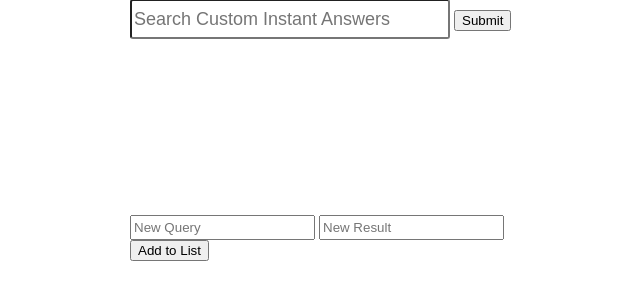
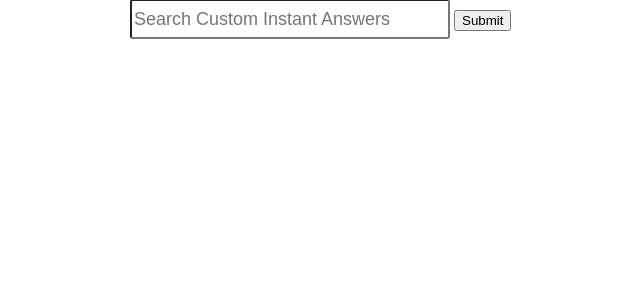
Before and after one commit to johnnyfivefivefive/ddgpia, a Flask app: page / in a window 1280 px wide. Shown: the part 409-715 px from the top of the page, without its empty margins (310-950 px from the left). Run offline with Flask 2, Linux system fonts and the light colour scheme.

Commit message:
Deleted SubmitNew section

```diff
--- a/templates/home.html
+++ b/templates/home.html
@@ -59,13 +59,6 @@
 {% endif %}
     </div>
 
-  <form method="post">
-  <div id="SubmitNew">
-      <input type="text" style="height:25px" placeholder="New Query"/>
-      <input type="text" style="height:25px" placeholder="New Result"/>
-      <input type="submit" value="Add to List"/>
-  </div>
-</form>
 
 
 
```
